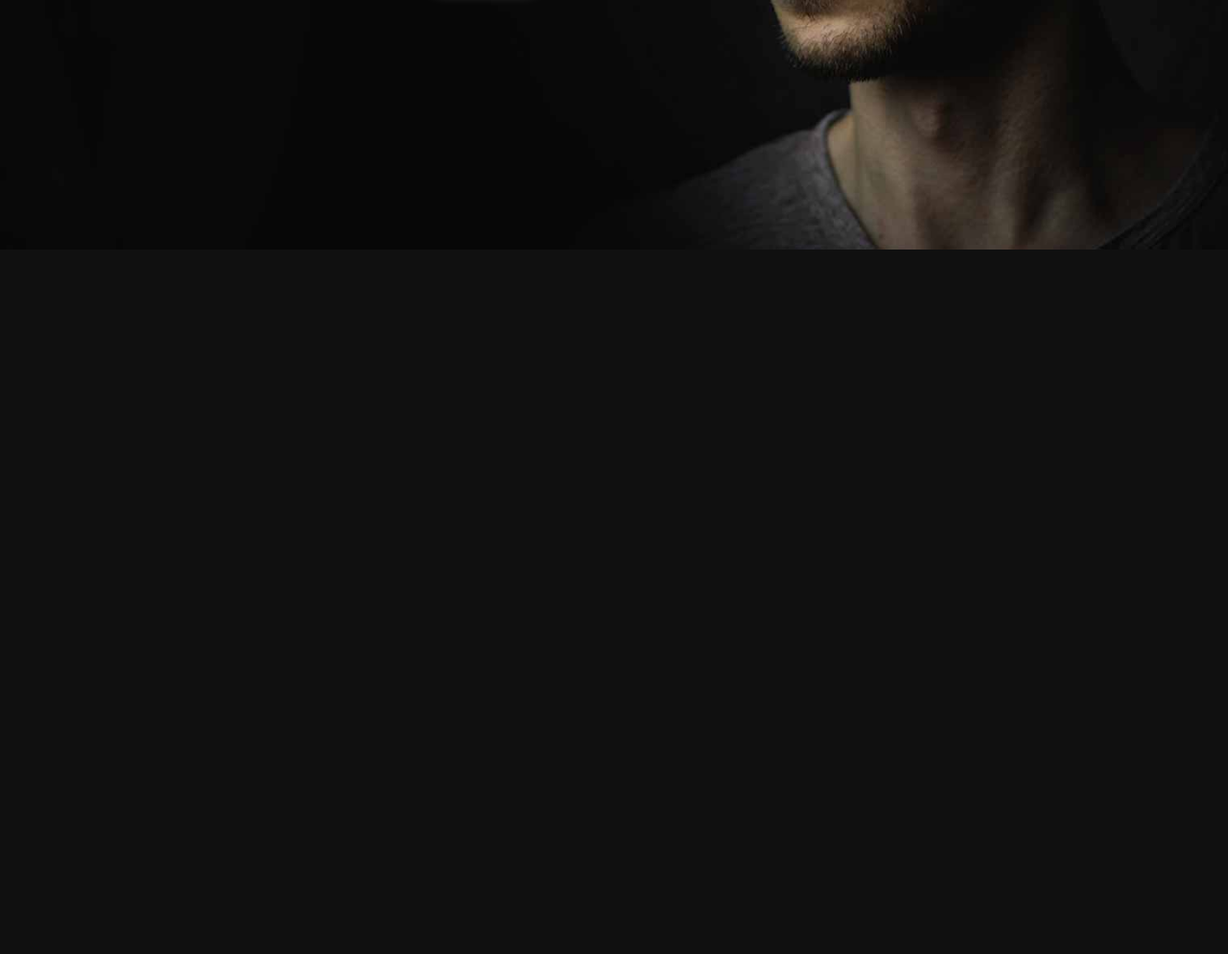
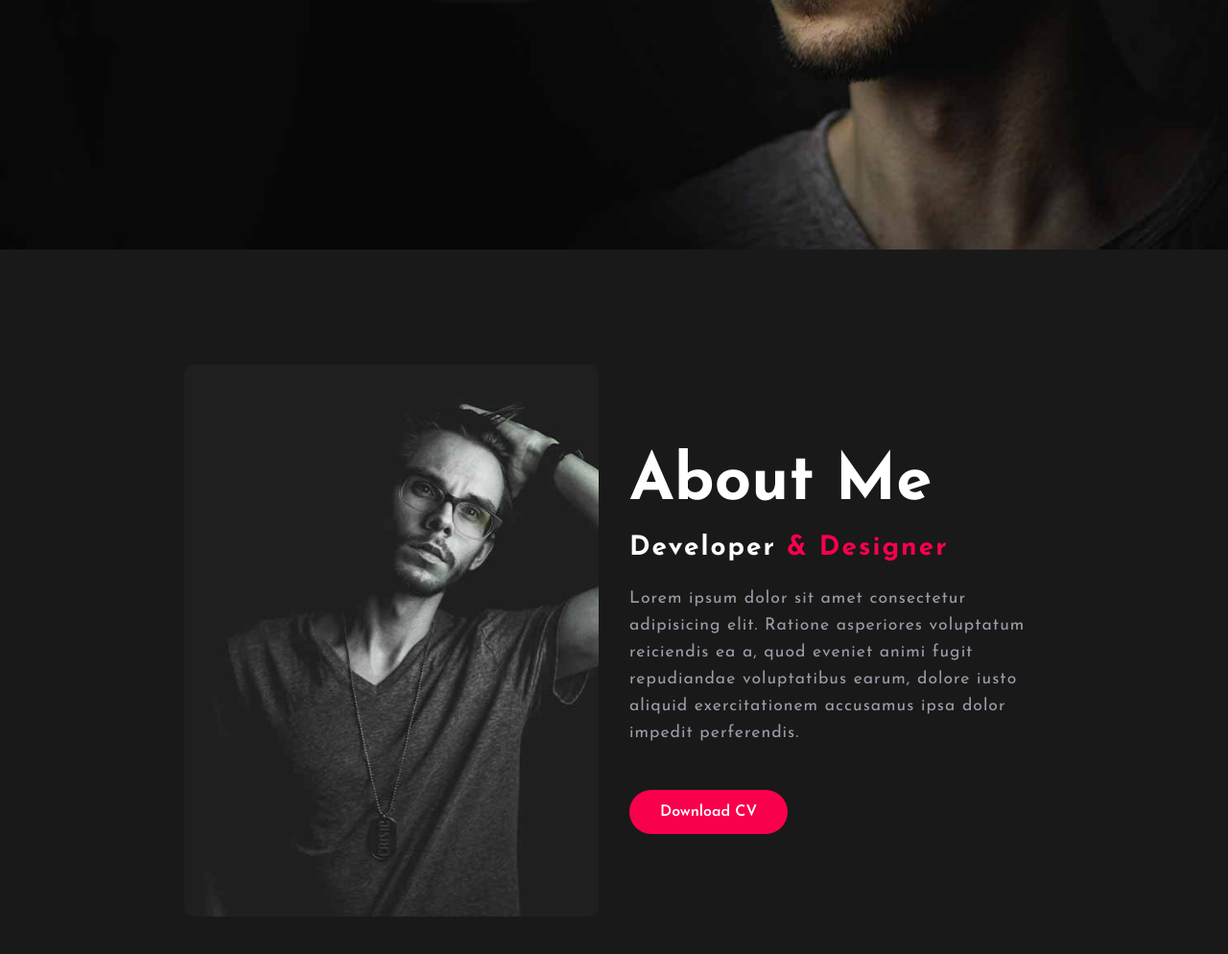
Before and after one commit to matador7495/Full-Responsive-Portfolio-Website-Design, a plain HTML site: page index.html in a window 1280 px wide. Shown: the part 540-1534 px from the top of the page at 96% size. Before the commit the page ends 800 px from the top, so only its background shows below. Drawn offline with nearby package versions, Linux system fonts and the light colour scheme.

Commit message:
section about

```diff
--- a/index.html
+++ b/index.html
@@ -42,6 +42,21 @@
             <input type="submit" value="Let's Start" class="submit" />
           </form>
         </div>
+      </div>
+    </section>
+    <!-- start about -->
+    <section class="about" id="about">
+      <div class="about-img">
+        <img src="imgg/about.jpg" alt="" />
+      </div>
+      <div class="about-text">
+        <h2>About Me</h2>
+        <h5>Developer <span>& Designer</span></h5>
+        <p>Lorem ipsum dolor sit amet consectetur adipisicing elit. Ratione asperiores voluptatum reiciendis ea a, quod eveniet animi fugit repudiandae voluptatibus earum, dolore iusto aliquid exercitationem accusamus ipsa dolor impedit perferendis.</p>
+        <a href="#" class="btn">Download CV</a>
+
+      </div>
+
     </section>
     <!-- link to js -->
     <script src="script.js"></script>
--- a/script.js
+++ b/script.js
@@ -0,0 +1,5 @@
+const header = document.querySelector("header");
+
+window.addEventListener("scroll", function () {
+    header.classList.toggle("sticky", window.scrollY > 0);
+});
--- a/style.css
+++ b/style.css
@@ -168,3 +168,59 @@ span {
     top: 6px;
     right: 6px;
 }
+header.sticky{
+    padding: 12px 15%;
+    background-color: var(--main-color);
+}
+.sticky .navbar a::after{
+    background-color: var(--text-color);
+}
+.sticky .h-btn{
+    background-color: var(--text-color);
+    color: #000;
+}
+.about{
+    background-color: var(--secound-bg-color);
+    display: grid;
+    grid-template-columns: repeat(2, 2fr);
+    align-items: center;
+    grid-gap: 2rem;
+}
+.about-img img{
+    max-width: 100%;
+    width: 500px;
+    height: auto;
+    border-radius: 10px;
+}
+.about-text h2{
+    font-size: var(--h2-font);
+    margin-bottom: 20px;
+}
+.about-text h5{
+    font-size: 28px;
+    margin-bottom: 25px;
+    letter-spacing: 2px;
+}
+.about-text p{
+    color: var(--secound-color);
+    letter-spacing: 1px;
+    line-height: 28px;
+    max-width: 590px;
+    font-size: var(--p-font);
+    margin-bottom: 45px;
+}
+.btn{
+    display: inline-block;
+    background-color: var(--main-color);
+    color: var(--text-color);
+    border: 2px solid transparent;
+    font-weight: 600;
+    padding: 13px 30px;
+    border-radius: 30px;
+    transition: ease 0.35s;
+}
+.btn:hover{
+    transform: translateY(-8px);
+    background-color: transparent;
+    border: 2px solid var(--main-color);
+}
```
